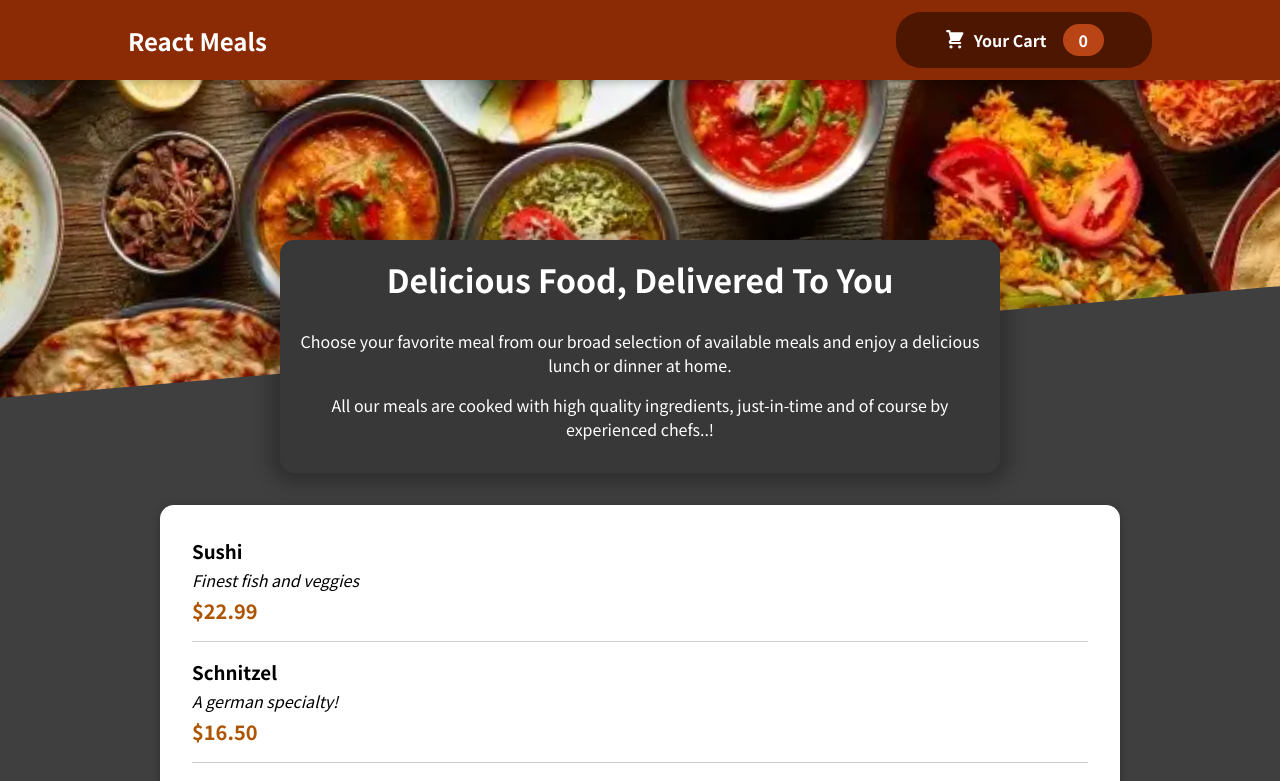
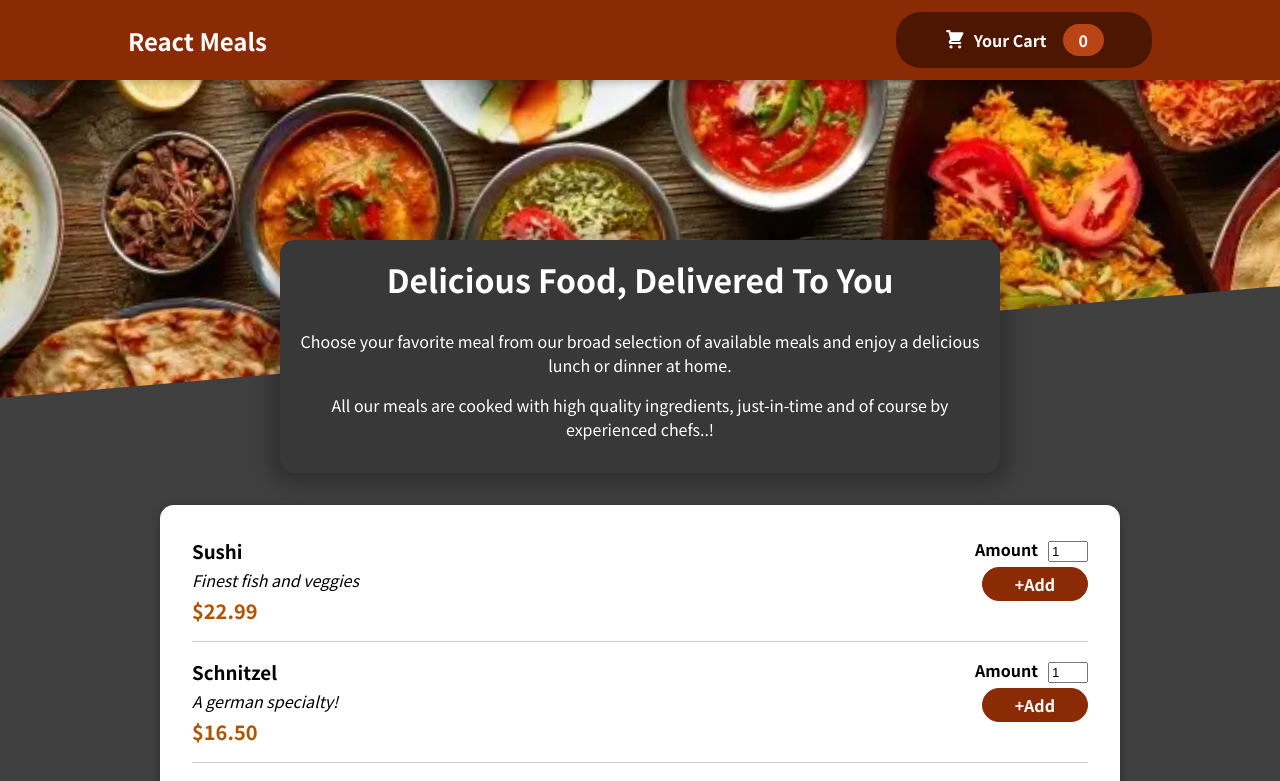
Before and after one commit to Thaheershaik6/Restaurant_website, a React (Create React App) app: page / in a window 1280 px wide. Shown: the top 781 px of the page. Built offline with nearby package versions, Linux system fonts and the light colour scheme.

Commit message:
Adding a Form

```diff
--- a/src/components/Meals/MealsItem/MealListForm.js
+++ b/src/components/Meals/MealsItem/MealListForm.js
@@ -1,7 +1,17 @@
 import React from "react";
 
+import classes from './MealListForm.module.css';
+
 const MealsListForm = (props) => {
-
-}
+  return (
+    <form className={classes.form}>
+      <div >
+        <label>Amount</label>
+        <input type="number" defaultValue='1' step='1' />
+      </div>
+      <button>+Add</button>
+    </form>
+  );
+};
 
 export default MealsListForm;
--- /dev/null
+++ b/src/components/Meals/MealsItem/MealListForm.module.css
@@ -0,0 +1,30 @@
+.form {
+    text-align: right;
+  }
+
+.form label {
+  font-weight: bold;
+}
+
+.form input {
+  width: 40px;
+  margin-left: 10px;
+}
+
+.form button {
+    font: inherit;
+    cursor: pointer;
+    background-color: #8a2b06;
+    border: 1px solid #8a2b06;
+    color: white;
+    padding: 0.25rem 2rem;
+    margin-top: 5px;
+    border-radius: 20px;
+    font-weight: bold;
+}
+
+.form button:hover,
+.form button:active {
+  background-color: #033864;
+  border-color: #641e03;
+}
--- a/src/components/Meals/MealsItem/MealsLIst.js
+++ b/src/components/Meals/MealsItem/MealsLIst.js
@@ -1,6 +1,7 @@
 import React from "react";
 
 import classes from "./MealsList.module.css";
+import MealsListForm from "./MealListForm";
 
 const MealsList = (props) => {
   const price = `$${props.price.toFixed(2)}`;
@@ -13,6 +14,7 @@
         <div className={classes.price}>{price}</div>
       </div>
       <div></div>
+      <MealsListForm></MealsListForm>
     </li>
   );
 };
```
